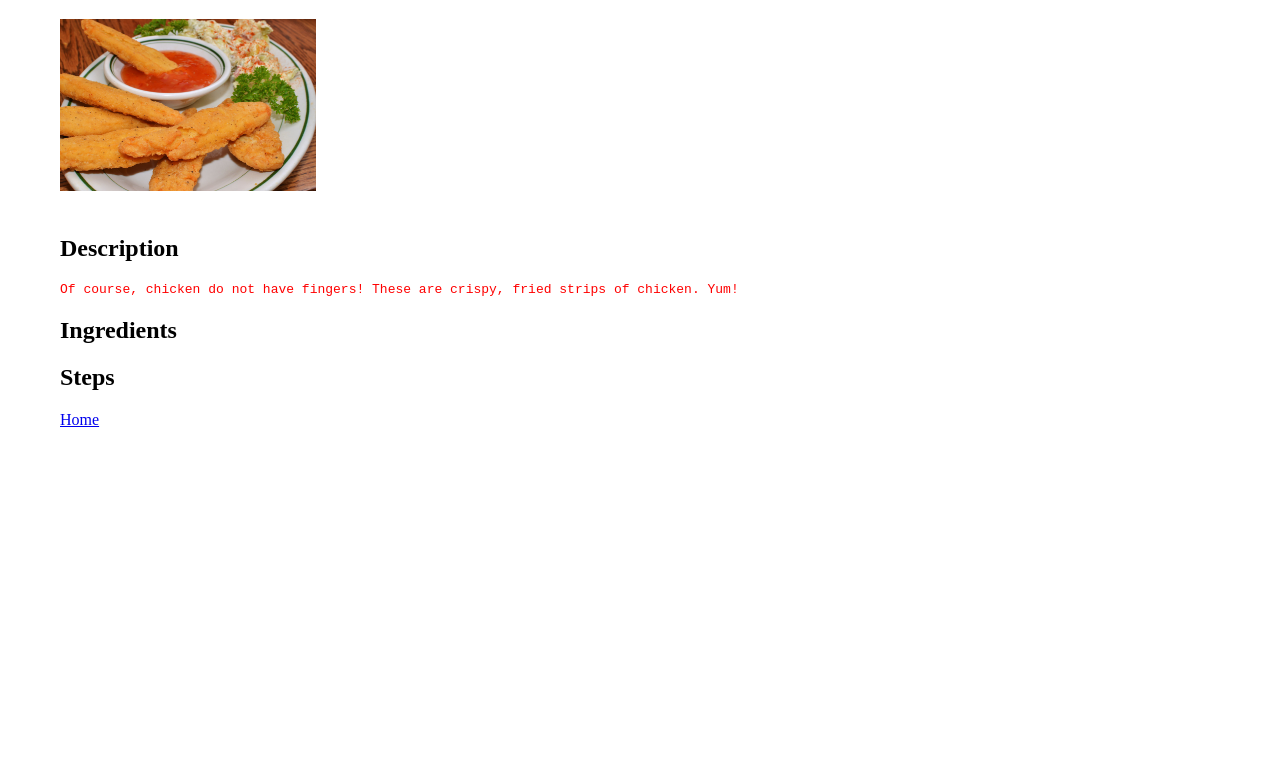
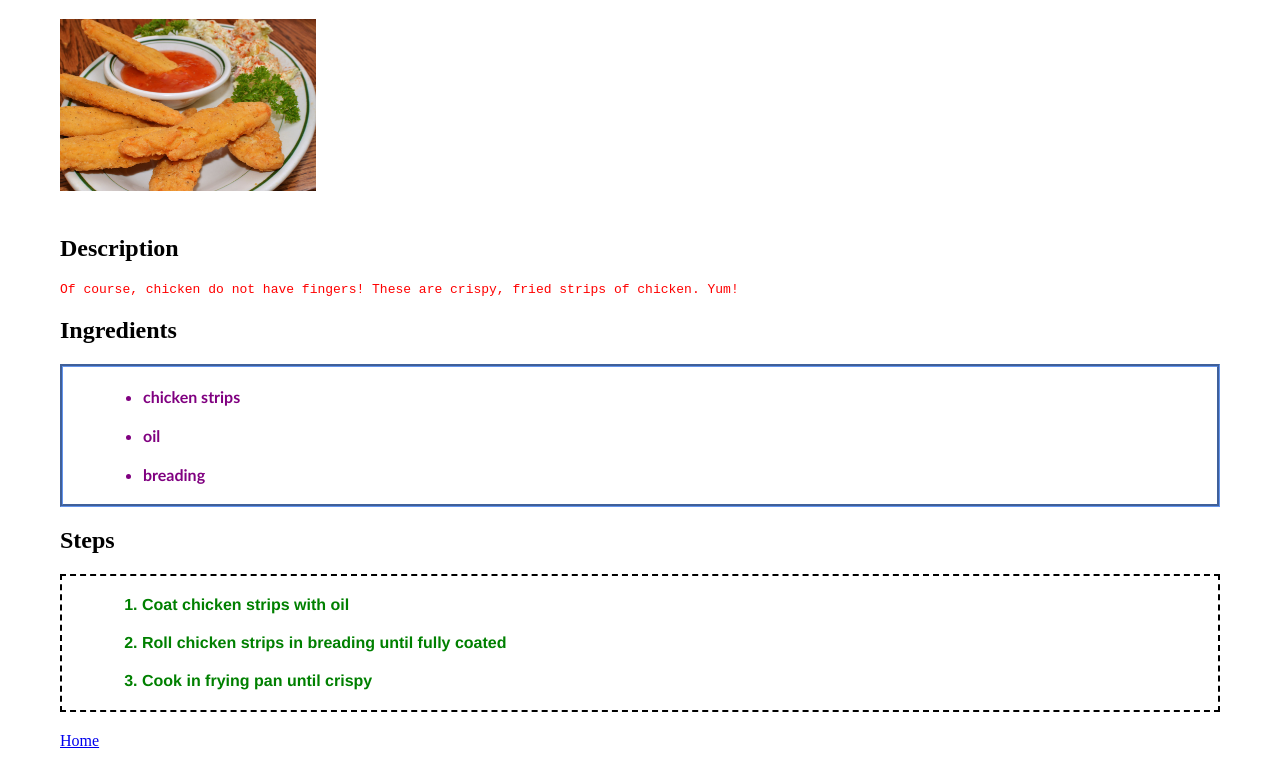
Before and after one commit to tahall/odin-recipes, a plain HTML site: page recipes/chicken-fingers.html in a window 1280 px wide. Shown: the part 98-882 px from the top of the page. Before the commit the page ends 800 px from the top, so only its background shows below. Drawn offline with Linux system fonts and the light colour scheme.

Commit message:
feat: added divs with classes for ingredients and steps for chicken fingers ;

```diff
--- a/recipes/chicken-fingers.html
+++ b/recipes/chicken-fingers.html
@@ -15,7 +15,21 @@
         Of course, chicken do not have fingers!  These are crispy, fried strips of chicken.  Yum!
     </div>
     <h2>Ingredients</h2>
+    <div class="ingredients">
+        <ul>
+            <li>chicken strips</li>
+            <li>oil</li>
+            <li>breading</li>
+        </ul>
+    </div>
     <h2>Steps</h2>
+    <div class="steps">
+        <ol>
+            <li>Coat chicken strips with oil</li>
+            <li>Roll chicken strips in breading until fully coated</li>
+            <li>Cook in frying pan until crispy</li>
+        </ol>
+    </div>
     <a href="../index.html">Home</a>
 </body>
 </html>
```
